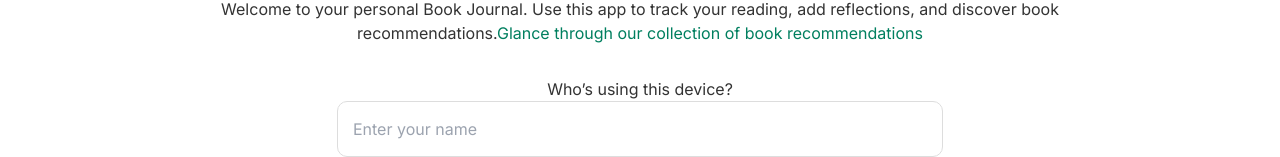
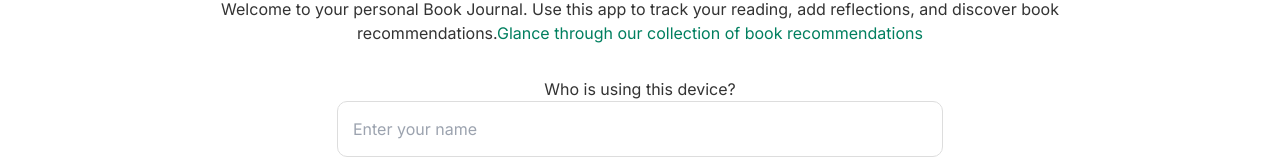
Before and after one commit to gilleon/book-journal, a Next.js app: page / in a window 1280 px wide. Shown: the part 200-357 px from the top of the page. Built offline with nearby package versions, Linux system fonts and the light colour scheme.

Commit message:
resolve lint issues

```diff
--- a/src/components/ReaderInitModal.tsx
+++ b/src/components/ReaderInitModal.tsx
@@ -20,7 +20,6 @@ export default function ReaderInitModal() {
     if (!readerName.trim() || !readerEmail.trim()) return;
 
     try {
-      // Check if reader exists by email using the new endpoint
       const getRes = await fetch(
         `${API_BASE_URL}/readers/by-email?email=${encodeURIComponent(readerEmail)}`
       );
@@ -38,7 +37,6 @@ export default function ReaderInitModal() {
         throw new Error(`Unexpected response: ${getRes.status}`);
       }
 
-      // If no existing reader found, create a new one
       const postRes = await fetch(`${API_BASE_URL}/readers`, {
         method: "POST",
         headers: {
@@ -55,6 +53,7 @@ export default function ReaderInitModal() {
         alert("Failed to create reader.");
       }
     } catch (error) {
+      console.error("Error creating reader:", error);
       alert("Error creating reader.");
     }
   };
@@ -64,7 +63,7 @@ export default function ReaderInitModal() {
   return (
     <div className="fixed inset-0 flex items-center justify-center bg-black bg-opacity-80 z-50">
       <div className="bg-white p-6 rounded-md w-full max-w-md shadow-lg">
-        <h2 className="text-lg font-semibold mb-4">Who’s using this device?</h2>
+        <h2 className="text-lg font-semibold mb-4">Who is using this device?</h2>
         <form onSubmit={handleSubmit}>
           <input
             type="text"
```
